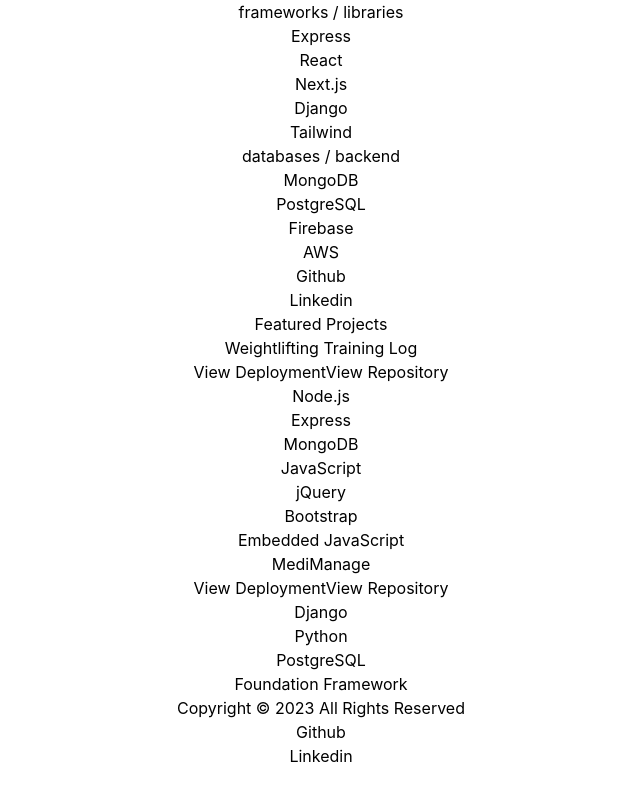
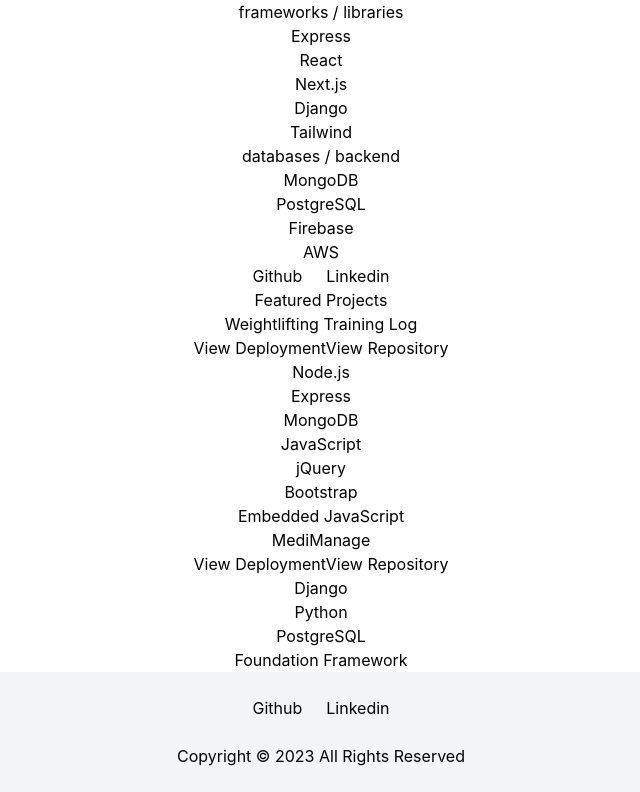
Before and after one commit to ambertav/portfolio, a React (Create React App) app: page / in a window 1280 px wide. Shown: the part 296-1088 px from the top of the page, without its empty margins (319-959 px from the left). Before the commit the page ends 1064 px from the top, so only its background shows below. Built offline with nearby package versions, Linux system fonts and the light colour scheme.

Commit message:
styles footer to bottom and centers social links on page

```diff
--- a/src/components/Connect.js
+++ b/src/components/Connect.js
@@ -1,10 +1,10 @@
 function Connect () {
     return (
-        <ul>
-            <li>
+        <ul class='flex justify-center'>
+            <li class='mx-3'>
                 <a href="https://github.com/ambertav/" target="_blank">Github</a>
             </li>
-            <li>
+            <li class='mx-3'>
                 <a href="https://www.linkedin.com/in/ambertaveras/" target="_blank">Linkedin</a>
             </li>
         </ul>
--- a/src/components/Footer.js
+++ b/src/components/Footer.js
@@ -5,11 +5,11 @@
     const year = new Date().getFullYear()
 
     return (
-    <footer>
+    <footer class='relative bottom-0 w-full py-6 bg-gray-100 justify-center'>
+        <Connect />
         <div>
-            <span>Copyright &copy; {year} All Rights Reserved</span>
+            <p class='pt-6'>Copyright &copy; {year} All Rights Reserved</p>
         </div>
-        <Connect />
     </footer>
     )
 }
```
